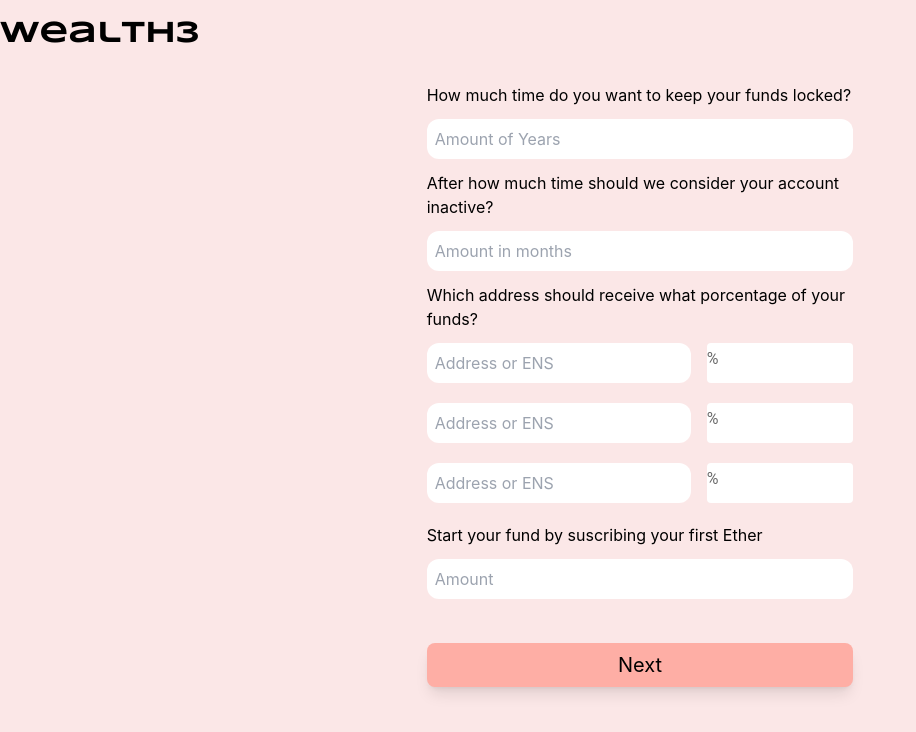
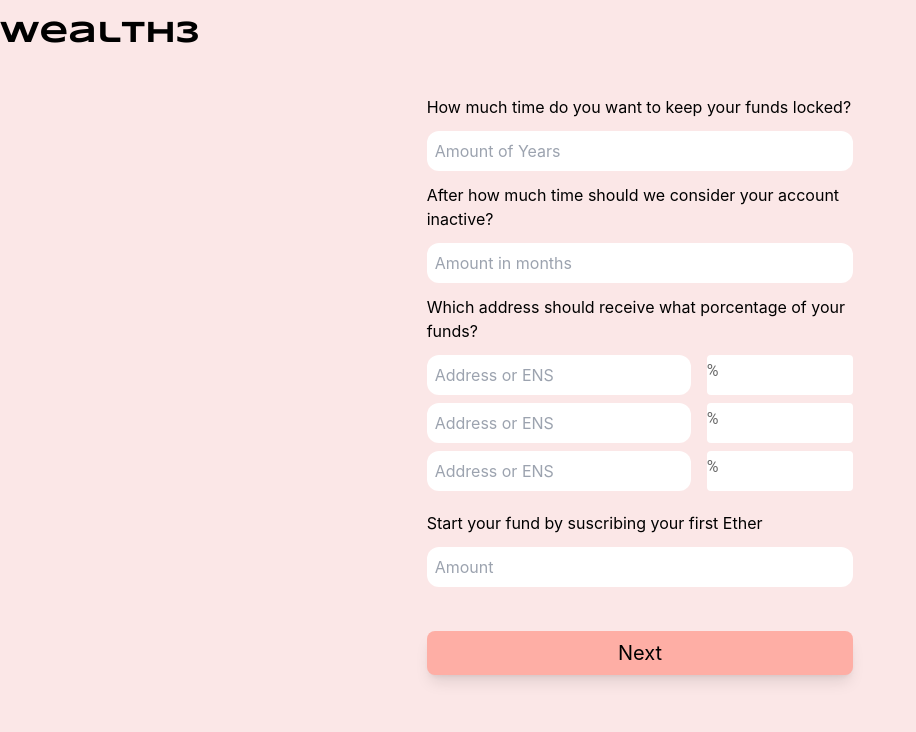
Before and after one commit to wealth3/wealth3-app, a Next.js app: page /dashboard in a window 1280 px wide. Shown: the top 732 px of the page, without its empty margins (0-916 px from the left). Built offline with nearby package versions, Linux system fonts and the light colour scheme; what wagmi would draw is missing.

Commit message:
it works the form

```diff
--- a/components/AddressPercentage.jsx
+++ b/components/AddressPercentage.jsx
@@ -1,17 +1,18 @@
 import React from "react";
 import { FormControl, Input, InputAdornment } from "@mui/material";
 
-const AddressPercentage = () => {
+const AddressPercentage = ({ indi, setAddress, setAddressPercentage }) => {
   return (
     <div className="flex gap-4 mb-2">
       <input
         type="text"
         className="bg-white rounded-xl p-2 text-black outline-0 flex-1"
         placeholder="Address or ENS"
+        onChange={(e) => setAddress(e.target.value, indi)}
       />
       <FormControl sx={{ background: "white", borderRadius: 1 }}>
         <Input
-          onChange={(e) => console.log(e)}
+          onChange={(e) => setAddressPercentage(e.target.value, indi)}
           startAdornment={<InputAdornment position="start">%</InputAdornment>}
           disableUnderline
           type="number"
--- a/pages/dashboard.jsx
+++ b/pages/dashboard.jsx
@@ -8,6 +8,7 @@ const Dashboard = () => {
     yearsAmount: 0,
     inactiveTime: 0,
     recipients: [],
+    recipientsPercentage: [],
     amount: 0,
   });
 
@@ -49,9 +50,34 @@ const Dashboard = () => {
         <label className="text-black">
           Which address should receive what porcentage of your funds?
         </label>
-        <AddressPercentage />
-        <AddressPercentage />
-        <AddressPercentage />
+        <div>
+          {[0, 1, 2].map((i) => {
+            return (
+              <AddressPercentage
+                key={i}
+                indi={i}
+                setAddress={(e, i) => {
+                  let recipients = data.recipients;
+                  recipients[i] = e;
+
+                  setData({
+                    ...data,
+                    recipients: recipients,
+                  });
+                }}
+                setAddressPercentage={(e, i) => {
+                  let recipientsPercentage = data.recipientsPercentage;
+                  recipientsPercentage[i] = e;
+
+                  setData({
+                    ...data,
+                    recipientsPercentage: recipientsPercentage,
+                  });
+                }}
+              />
+            );
+          })}
+        </div>
         <label className="text-black">
           Start your fund by suscribing your first Ether
         </label>
```
